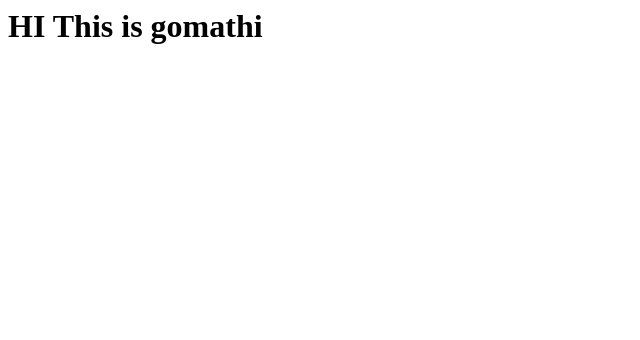
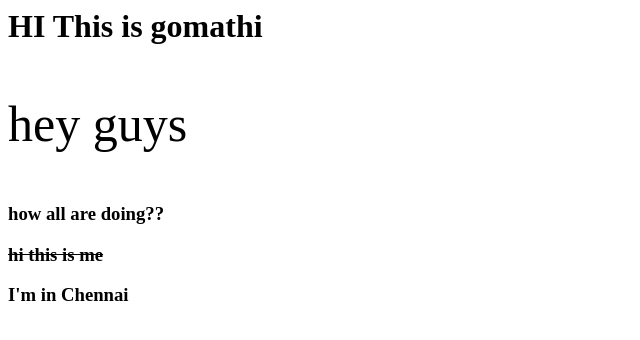
Before and after one commit to phgomathi/phgomathi.github.io, a plain HTML site: page index.html in a window 1280 px wide. Shown: the whole page, without its empty margins (0-640 px from the left). Drawn offline with Linux system fonts and the light colour scheme.

Commit message:
Update index.html

```diff
--- a/index.html
+++ b/index.html
@@ -1,5 +1,14 @@
 <html>
 <body>
 <h1>HI This is gomathi</h1>
+<p style="colour:blue;font-stlye:italic
+   ; Font-size:50px">hey guys</p>
+   <h3>how all are doing??</p>
+
+   <del style="colour:red;">hi this is me
+      </del>
+
+    <P style="colour: Orange;">I'm in Chennai
+        </p>
 </body>
 </html>
```
